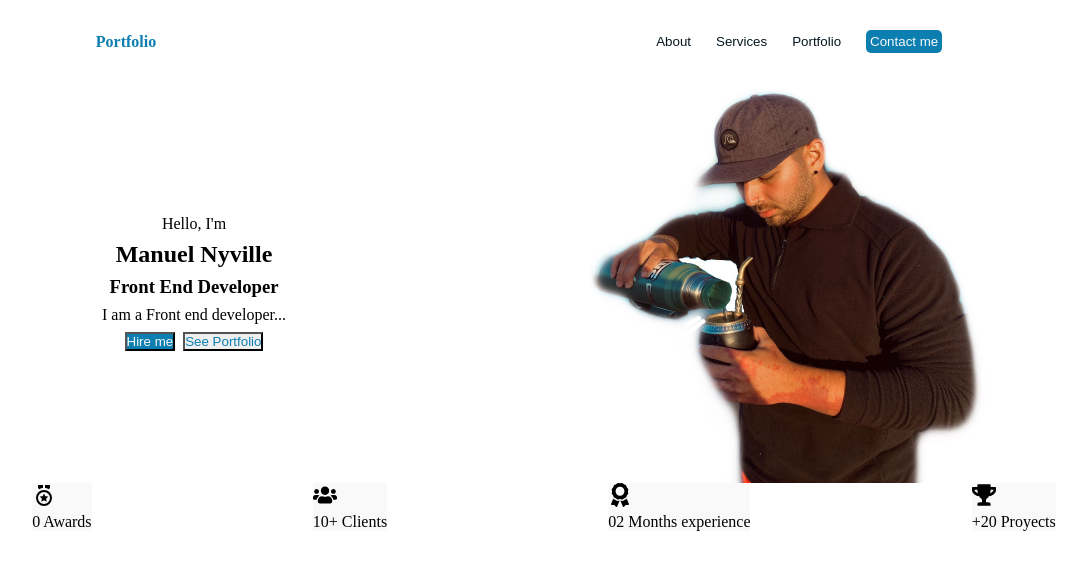
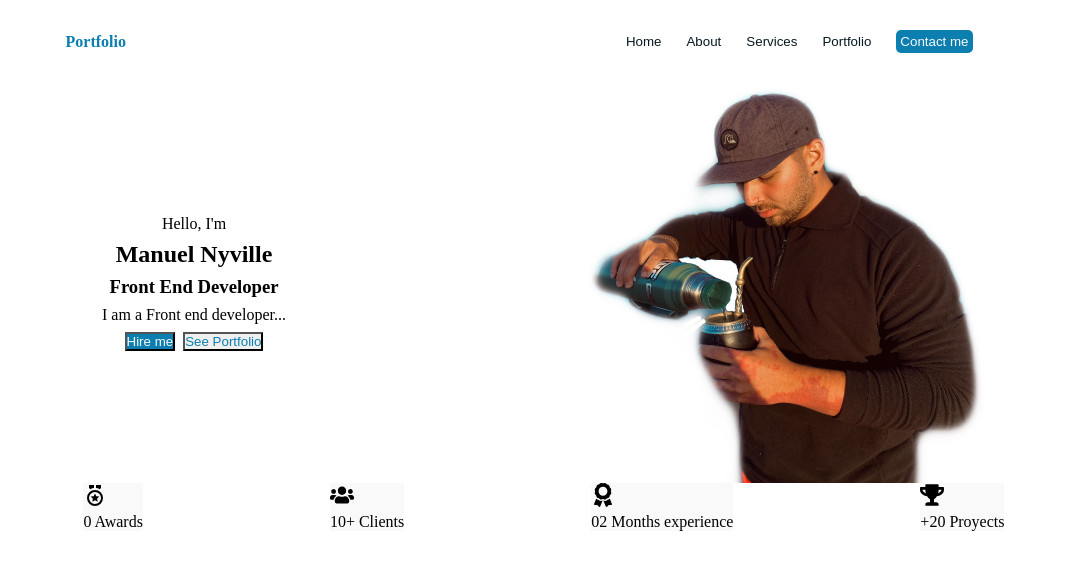
Before and after one commit to Manunyville/Portfolio-tp, a React (Create React App) app: page / in a window 1280 px wide. Shown: the top 570 px of the page, without its empty margins (181-1268 px from the left). Built offline with nearby package versions, Linux system fonts and the light colour scheme; the HTML template or start-up script is replaced by a standard one.

Commit message:
centre las cards, desisiti de themes.js

```diff
--- a/src/components/hero/hero.jsx
+++ b/src/components/hero/hero.jsx
@@ -30,7 +30,7 @@ const Hero = () =>{
                    <img src={Foto}className="fotoMia" />
                     </HStack>
                 </HStack>
-                <Stack justify={"space-evenly"} flexDirection={"row"} >
+                <Stack justify={"space-around"} flexDirection={"row"} width={1100} margin={"0 auto"}>
                     <Card bg={'#F9F9F9'}>
                         <CardHeader>
                         <Heading size='md'> <RiMedalLine/> </Heading>
@@ -56,9 +56,9 @@ const Hero = () =>{
                         </CardBody>
                      </Card>
                      <Card bg={'#F9F9F9'}>
-                        <CardHeader>
+                       <CardHeader>
                         <Heading size='md'> <FaTrophy/> </Heading>
-                        </CardHeader>
+                       </CardHeader>
                         <CardBody>
                         <Text>+20 Proyects</Text>
                         </CardBody>
--- a/src/components/navbar/navbar.jsx
+++ b/src/components/navbar/navbar.jsx
@@ -15,10 +15,10 @@ const Navbar = () =>{
                     <Text color={'#0C7FB0'}><strong>Portfolio</strong></Text>
                         </div>
                         <ButtonGroup  spacing='25'>
-                {/*     <Button Variants={primary} >Home</Button>*/}
+                    <Button color={'#061820'} border={'none'} bg={'#FFFFFF'} variant='link'>Home</Button>
                     <Button color={'#061820'} border={'none'} bg={'#FFFFFF'} variant='link'>About</Button>
                     <Button color={'#061820'} border={'none'} bg={'#FFFFFF'} variant='link'>Services</Button>
-                    <Button  color={'#061820'} border={'none'} bg={'#FFFFFF'} variant='link'>Portfolio</Button>
+                    <Button color={'#061820'} border={'none'} bg={'#FFFFFF'} variant='link'>Portfolio</Button>
                     <Button bg={'#0C7FB0'} color={'#F9F9F9'} padding={4} border={'none'} borderRadius={5} size='xs'>Contact me</Button>
                         </ButtonGroup>
                     </HStack>
```
